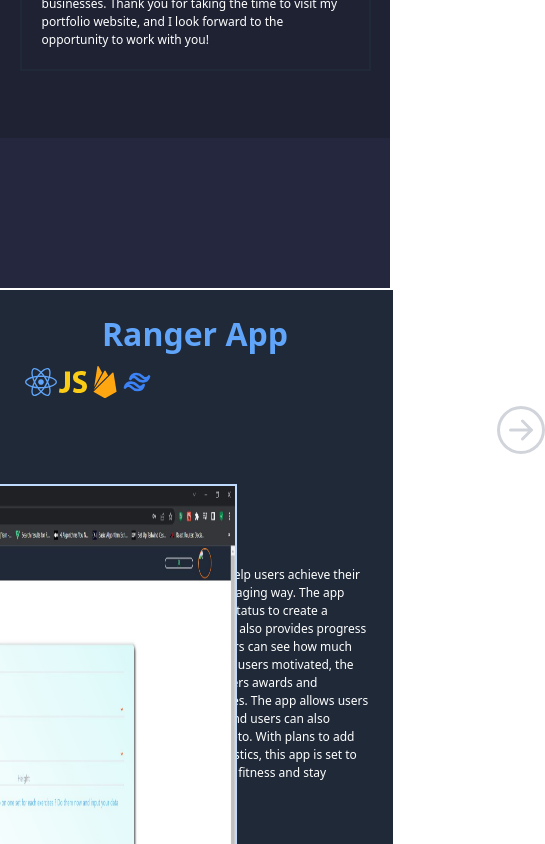
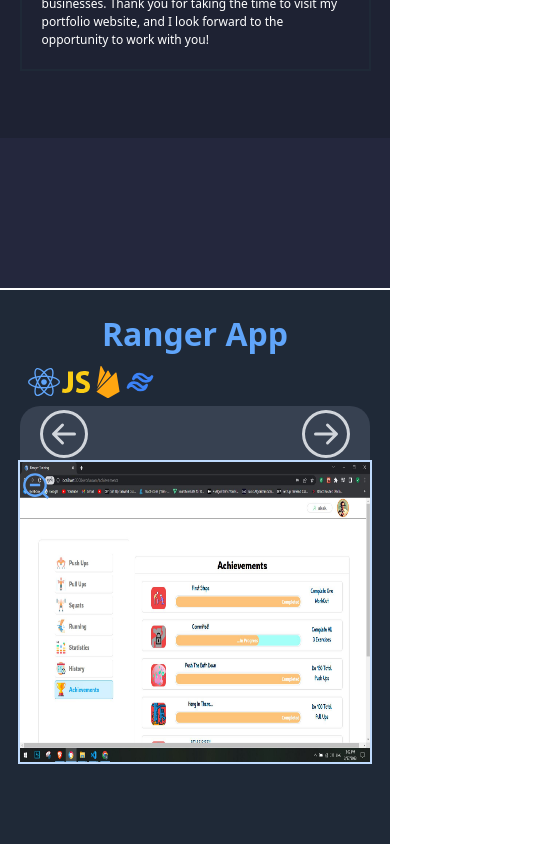
Before and after one commit to vindexTOS/portfiolio, a React (Vite) app: page / in a window 390 px wide. Both pictures are taken after a click on the icon 38 px from the left and 1584 px from the top of the page. Shown: the part 1162-2006 px from the top of the page, 545 px wide, since content can reach past the window. Built offline with nearby package versions, Linux system fonts and the light colour scheme.

Commit message:
zoom in responsivnes

```diff
--- a/src/components/ProjectCard.tsx
+++ b/src/components/ProjectCard.tsx
@@ -34,20 +34,26 @@ const ProjectCard: FC<ProjectCardProps> = ({
   const style = {
     mainDiv: `w-[400px] h-[600px] border-2 border-white  bg-gray-800 p-5 flex flex-col items-center `,
     img: `z-20 outline outline-2 outline-blue-200  ${
-      zoom ? 'w-[700px] h-[500px]  absolute' : ' '
+      zoom
+        ? 'w-[700px] h-[500px] max_md:w-[500px] max_md:h-[400px] max_smm1:w-[350px] max_smm1:h-[300px]   absolute  outline-0'
+        : ' '
     }`,
-    linkDiV: `w-[100%] `,
-    innerLinks: ` flex items-center justify-starts gap-2`,
+    linkDiV: `w-[100%] flex gap-5 pb-2`,
+    innerLinks: ` flex items-center justify-starts gap-2 text-[14px]`,
     links: ` underline text-blue-500 hover:text-blue-600`,
     iconDiv: `flex p-2 w-[100%] text-[2rem] `,
     imgDiv: `pb-2  ${zoom ? '' : 'relative '}`,
     arrowDiv: ` ${
       zoom
-        ? 'text-[3rem] w-[700px]   flex justify-between items-center'
+        ? 'text-[3rem] w-[700px]  max_md:w-[500px] max_smm1:w-[350px] px-5 rounded-t-[20px] py-1 bg-gray-700   flex justify-between items-center'
         : 'absolute flex w-[100%] justify-between px-2 text-[2rem] items-center h-[100%]'
     }`,
     arrowIcon: `text-gray-300 hover:text-gray-400  cursor-pointer`,
   }
+
+  // read more
+  const [readMore, setReadMore] = React.useState<boolean>(false)
+
   const [imgIndex, setImgIndex] = React.useState<number>(0)
   // img scroller
   const ArrowMovment = (direction: string) => {
@@ -67,6 +73,7 @@ const ProjectCard: FC<ProjectCardProps> = ({
   }
   // img scrolling by itself
   React.useEffect(() => {
+    if (!zoom) {
       const time = setTimeout(() => {
         if (imgIndex >= imgs.length - 1) {
           setImgIndex(0)
@@ -74,8 +81,10 @@ const ProjectCard: FC<ProjectCardProps> = ({
           setImgIndex(imgIndex + 1)
         }
       }, 3000)
+
       return () => clearInterval(time)
-  }, [imgIndex])
+    }
+  }, [imgIndex, zoom])
 
   return (
     <div className={style.mainDiv}>
@@ -98,18 +107,22 @@ const ProjectCard: FC<ProjectCardProps> = ({
         </div>
         {zoom ? (
           <AiOutlineZoomOut
-            className="  text-[2rem] text-blue-400"
+            className=" absolute  text-[2rem] top-[78rem] max_xml:top-[102rem] z-30 text-blue-400 cursor-pointer"
             onClick={() => setZoom(!zoom)}
           />
         ) : (
           <AiOutlineZoomIn
             onClick={() => setZoom(!zoom)}
-            className="absolute text-[2rem] text-blue-400"
+            className="absolute text-[2rem] text-blue-400 cursor-pointer"
           />
         )}
         <img className={style.img} src={imgs[imgIndex]} />
 
-        <div className="flex w-[100%] absolute items-center justify-center gap-5 bottom-5  ">
+        <div
+          className={` flex w-[100%] absolute items-center justify-center gap-5 bottom-5 ${
+            zoom && 'hidden'
+          } `}
+        >
           {imgs.map((val: any, index: number) => (
             <div
               className={`w-[10px] h-[10px] rounded-[50%]   ${
@@ -130,7 +143,7 @@ const ProjectCard: FC<ProjectCardProps> = ({
         <div className={style.innerLinks}>
           <AiFillGithub className="text-orange-500" />{' '}
           <a target="_blank" className={style.links} href={git}>
-            GitHub
+            Source Code
           </a>
         </div>
         <div className={style.innerLinks}>
@@ -140,7 +153,15 @@ const ProjectCard: FC<ProjectCardProps> = ({
           </a>
         </div>
       </div>
-      <p className="text-[12px] text-white">{dec}</p>
+      <p className={` text-[12px] text-white ${readMore && 'pb-[10rem]'}`}>
+        {dec.length > 550 && !readMore ? dec.slice(0, 550) : dec}
+        <span
+          className="text-blue-400 underline cursor-pointer"
+          onClick={() => setReadMore(!readMore)}
+        >
+          {!readMore ? ` Read More` : ' Read Less'}
+        </span>
+      </p>
     </div>
   )
 }
```
Lines whose indentation alone changed are shown as unchanged.
